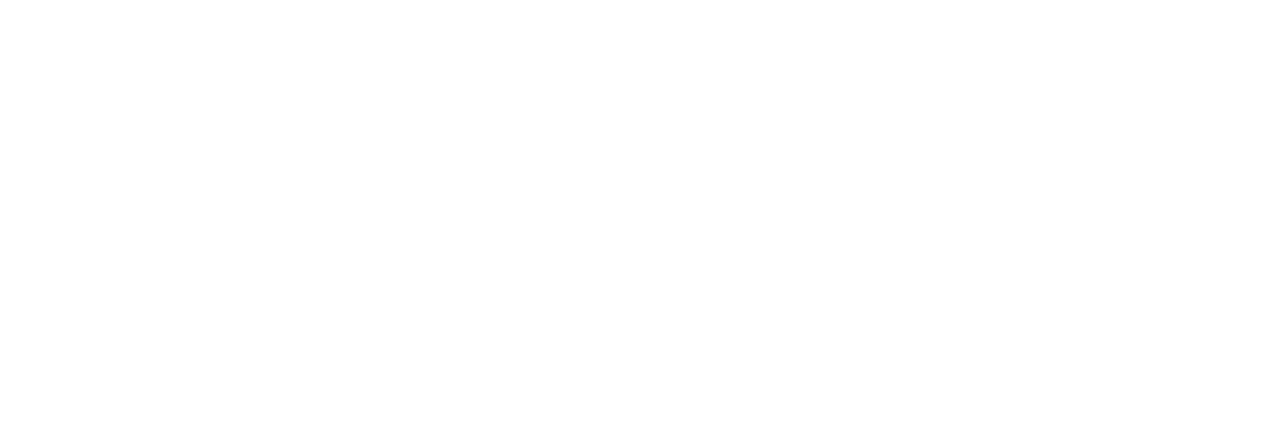
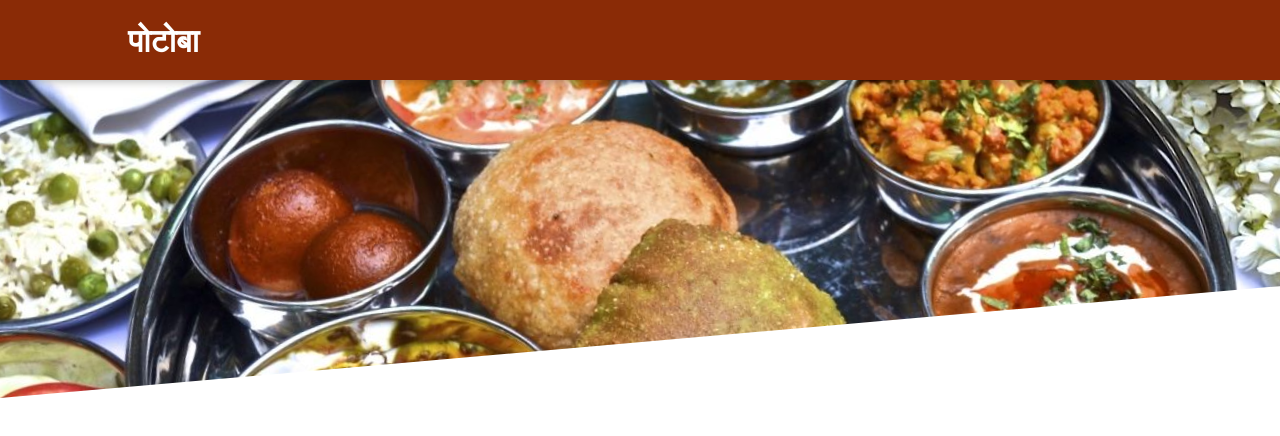
Before and after one commit to CharlieSierraJuliet/potoba, a React (Create React App) app: page / in a window 1280 px wide. Shown: the top 436 px of the page. Built offline with nearby package versions, Linux system fonts and the light colour scheme.

Commit message:
Header and cover image added

```diff
--- a/src/App.js
+++ b/src/App.js
@@ -1,9 +1,10 @@
 import './App.css';
+import Header from './components/Layout/Header';
 
 function App() {
   return (
     <div className="App">
-
+      <Header/>
     </div>
   );
 }
--- /dev/null
+++ b/src/components/Layout/Header.js
@@ -0,0 +1,18 @@
+import classes from './Header.module.css'
+import { Fragment } from 'react';
+import logo from '../../assets/coverpic.jpg'
+const Header=props=>{
+    return (
+        <Fragment>
+            <header className={classes.header}>
+                <h1>पोटोबा</h1>
+            </header>
+            <div className={classes['main-image']}>
+                <img src={logo} alt='Beautiful Maharshtrian Thali' />
+            </div>
+        </Fragment>
+
+    )
+}
+
+export default Header;
--- /dev/null
+++ b/src/components/Layout/Header.module.css
@@ -0,0 +1,29 @@
+.header {
+    position: fixed;
+    top: 0;
+    left: 0;
+    width: 100%;
+    height: 5rem;
+    background-color: #8a2b06;
+    color: white;
+    display: flex;
+    justify-content: space-between;
+    align-items: center;
+    padding: 0 10%;
+    box-shadow: 0 2px 8px rgba(0, 0, 0, 0.25);
+    z-index: 10;
+  }
+
+  .main-image {
+    width: 100%;
+    height: 25rem;
+    z-index: 0;
+    overflow: hidden;
+  }
+
+  .main-image img {
+    width: 110%;
+    height: 100%;
+    object-fit: cover;
+    transform: rotateZ(-5deg) translateY(-4rem) translateX(-1rem);
+  }
```
Also changed, not shown: src/assets/coverpic.jpg (added).
